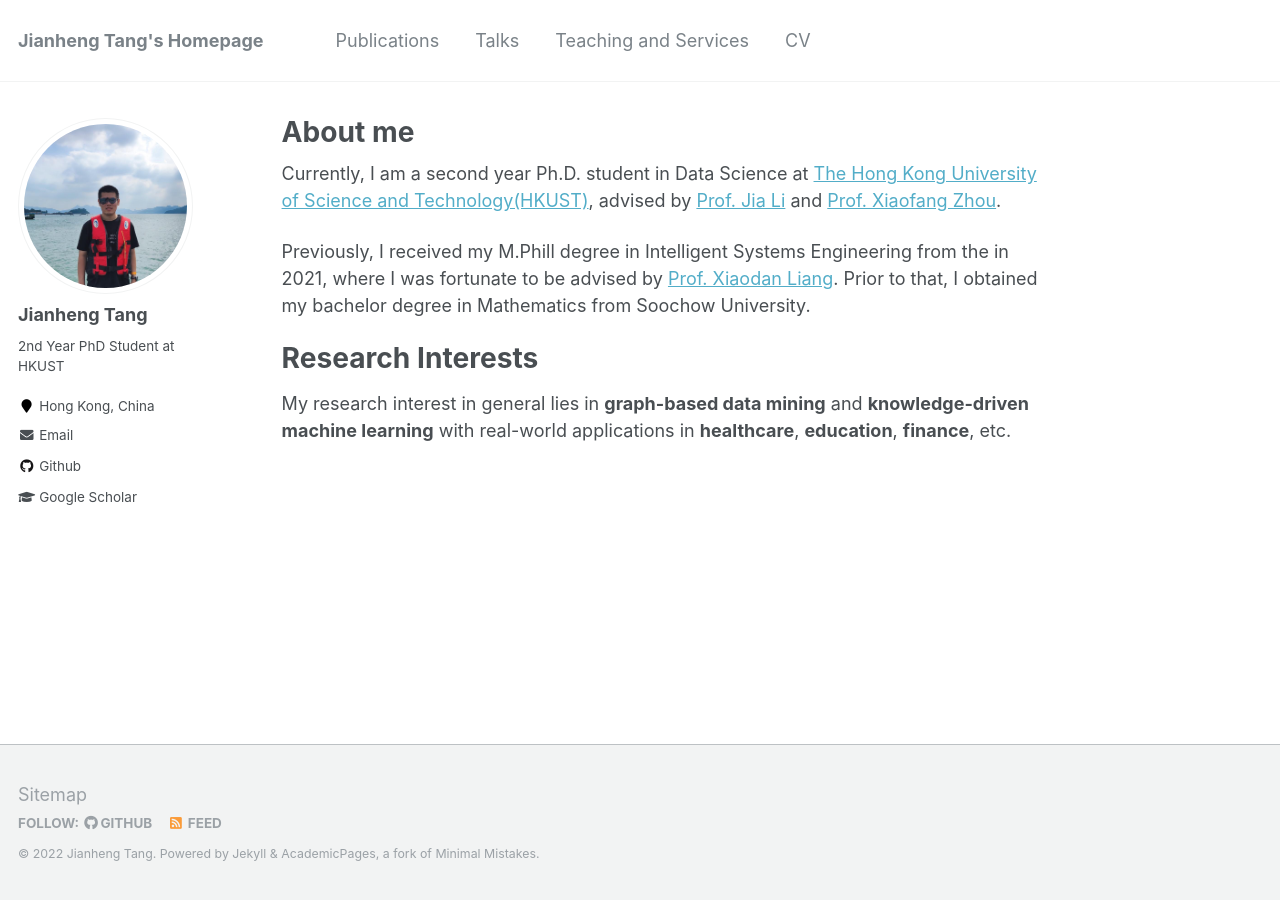
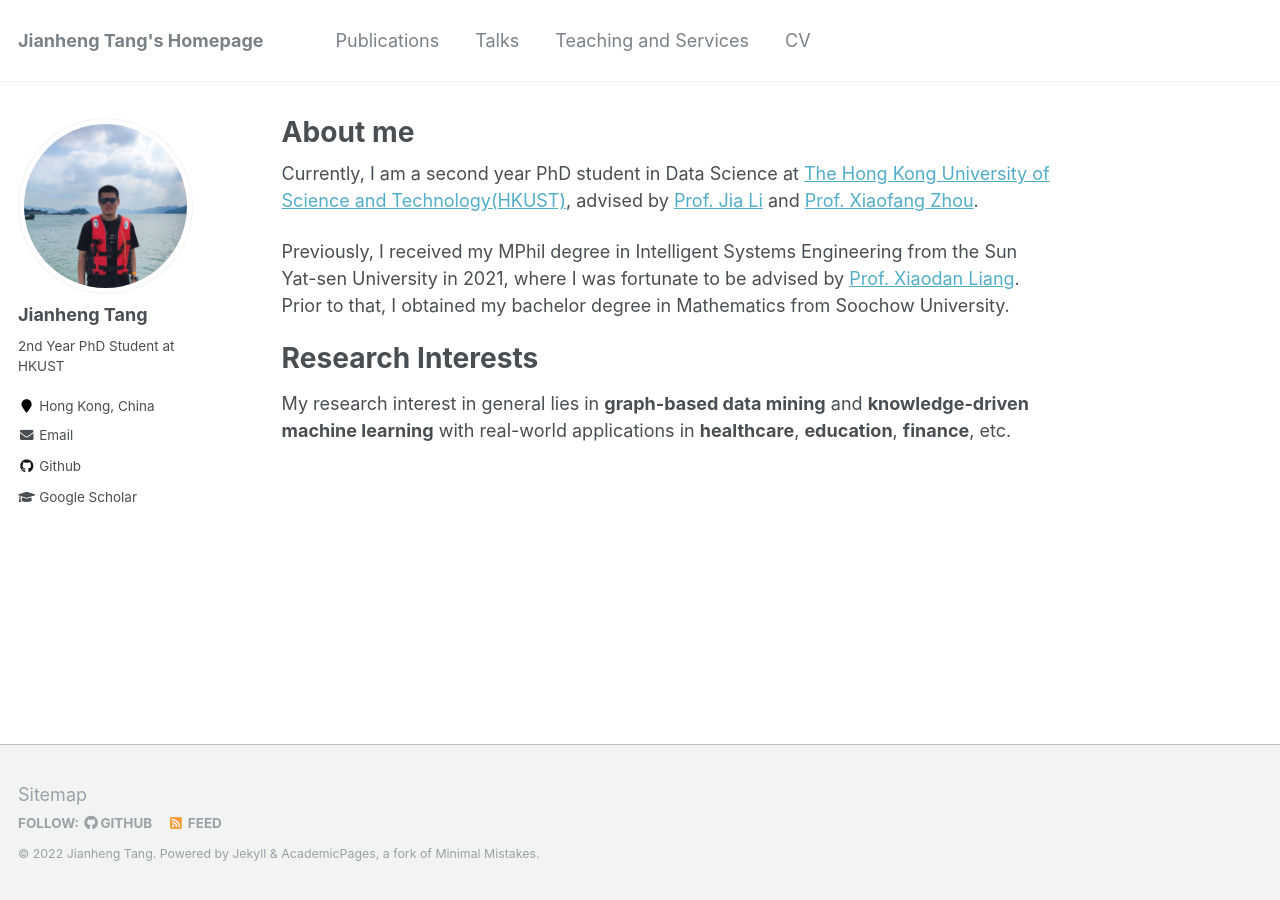
Before and after one commit to squareRoot3/squareRoot3.github.io, a Jekyll site: the page built from _pages/about.md, in a window 1280 px wide. Built offline with Jekyll 4.4.1, drawn with Linux system fonts in a browser that asks for light colours.

Commit message:
initial commit

```diff
--- a/_config.yml
+++ b/_config.yml
@@ -11,7 +11,7 @@ title                    : "Jianheng Tang's Homepage"
 title_separator          : "-"
 name                     : &name "Jianheng Tang"
 description              : &description "2nd Year PhD Student at HKUST"
-url                      : https://sqrt3.me/ # the base hostname & protocol for your site e.g. "https://mmistakes.github.io"
+url                      : https://squareroot3.github.io/ # the base hostname & protocol for your site e.g. "https://mmistakes.github.io"
 baseurl                  : "" # the subpath of your site, e.g. "/blog"
 repository               : "squareRoot3/squareRoot3.github.io"
 teaser                   :  # filename of teaser fallback teaser image placed in /images/, .e.g. "500x300.png"
--- a/_pages/about.md
+++ b/_pages/about.md
@@ -8,11 +8,10 @@ redirect_from:
   - /about.html
 ---
 
-Currently, I am a second year Ph.D. student in Data Science at [The Hong Kong University of Science and Technology(HKUST)](https://www.stanford.edu/),
+Currently, I am a second year PhD student in Data Science at [The Hong Kong University of Science and Technology(HKUST)](https://www.stanford.edu/),
 advised by [Prof. Jia Li](https://sites.google.com/view/lijia) and [Prof. Xiaofang Zhou](https://sites.google.com/view/xiaofang-zhou/home).
 
-Previously, I received my M.Phill degree in Intelligent Systems Engineering
-from the [](https://www.cuhk.edu.hk/english/index.html) in 2021, where I was fortunate to be advised
+Previously, I received my MPhil degree in Intelligent Systems Engineering from the Sun Yat-sen University in 2021, where I was fortunate to be advised
 by [Prof. Xiaodan Liang](https://scholar.google.com/citations?user=voxznZAAAAAJ&hl).
 Prior to that, I obtained my bachelor degree in Mathematics from Soochow University.
 
```
